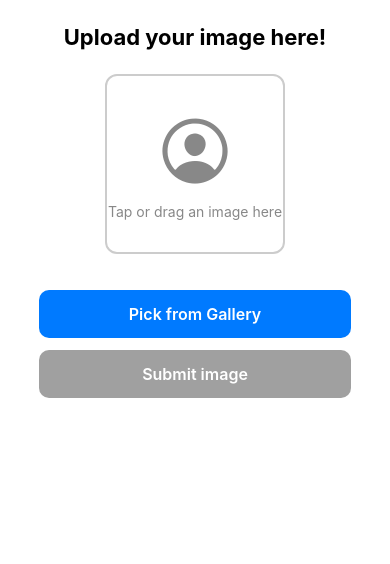
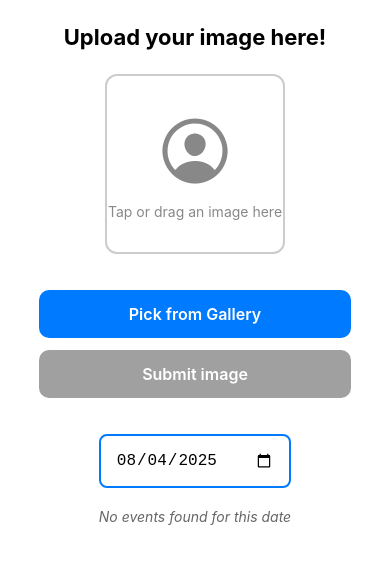
Before and after one commit to lazarosgogos/facecard, a React Native app: screen / in a window 390 px wide. Shown: the top 564 px of the page. Built offline with nearby package versions, Linux system fonts and the light colour scheme.

Commit message:
added date picker functionality and data fetching for events at selected date

```diff
--- a/App.js
+++ b/App.js
@@ -11,10 +11,17 @@ import {
 } from 'react-native';
 import * as ImagePicker from 'expo-image-picker';
 import { Ionicons } from '@expo/vector-icons';
+import DatePickerComponent from './DatePickerComponent';
 
 export default function UploadImageScreen() {
     const [image, setImage] = useState(null);
     const [submitting, setSubmitting] = useState(false);
+    const [selectedEvents, setSelectedEvents] = useState([]);
+
+    const handleEventsLoaded = (events) => {
+        setSelectedEvents(events);
+        // Now you can use selectedEvents elsewhere in your app
+    }
 
     const askPermissionIfNeeded = async () => {
         if (Platform.OS === 'web') return true;
@@ -118,6 +125,10 @@ export default function UploadImageScreen() {
                 disabled={!image || submitting}
                 loading={submitting}
             />
+
+            <View style={styles.container}>
+                <DatePickerComponent onEventsLoaded={handleEventsLoaded} />
+            </View>
         </SafeAreaView>
     );
 }
@@ -143,7 +154,7 @@ function CustomButton({
 const BOX_SIZE = 180;
 
 const styles = StyleSheet.create({
-    container: { flex: 1, padding: 16, alignItems: 'center', backgroundColor: '#fff' },
+    container: { flex: 1, padding: 16, alignItems: 'center', backgroundColor: '#fff' , marginBottom:50},
     header: { fontSize: 22, fontWeight: '700', marginVertical: 24 },
     imageBox: {
         width: BOX_SIZE,
--- /dev/null
+++ b/DatePickerComponent.js
@@ -0,0 +1,195 @@
+import React, { useState } from 'react';
+import { View, Text, TouchableOpacity, StyleSheet, FlatList, Platform } from 'react-native';
+import DateTimePicker from '@react-native-community/datetimepicker';
+import { supabase } from './lib/supabase'; // Adjust import path
+
+const DatePickerComponent = ({ onEventsLoaded }) => {
+    const [date, setDate] = useState(new Date());
+    const [show, setShow] = useState(false);
+    const [events, setEvents] = useState([]);
+    const [loading, setLoading] = useState(false);
+
+    const onChange = (event, selectedDate) => {
+        const currentDate = selectedDate || date;
+
+        // For mobile, hide picker after selection
+        if (Platform.OS !== 'web') {
+            setShow(false);
+        }
+
+        setDate(currentDate);
+        fetchEventsByDate(currentDate);
+    };
+
+    const onWebDateChange = (event) => {
+        const selectedDate = new Date(event.target.value);
+        setDate(selectedDate);
+        fetchEventsByDate(selectedDate);
+    };
+
+    const fetchEventsByDate = async (selectedDate) => {
+        setLoading(true);
+
+        try {
+            // Format date to YYYY-MM-DD for SQL query
+            const formattedDate = selectedDate.toISOString().split('T')[0];
+
+            const { data, error } = await supabase
+                .from('events')
+                .select('*, photos(count)')
+                .eq('event_date', formattedDate)
+                .order('event_id', { ascending: false });
+
+            if (error) {
+                console.error('Error fetching events:', error);
+                return;
+            }
+
+            setEvents(data || []);
+
+            // Pass events to parent component if callback provided
+            if (onEventsLoaded) {
+                onEventsLoaded(data || []);
+            }
+
+        } catch (err) {
+            console.error('Error:', err);
+        } finally {
+            setLoading(false);
+        }
+    };
+
+    const showDatepicker = () => {
+        setShow(true);
+    };
+
+    const renderEvent = ({ item }) => (
+        <View style={styles.eventItem}>
+            <Text style={styles.eventTitle}>{item.title}</Text>
+            <Text style={styles.eventDepartment}>{item.department}</Text>
+            <Text style={styles.eventPhotos}>{item.photo_count} photos</Text>
+        </View>
+    );
+
+    const renderDatePicker = () => {
+        if (Platform.OS === 'web') {
+            return (
+                <input
+                    type="date"
+                    value={date.toISOString().split('T')[0]}
+                    onChange={onWebDateChange}
+                    style={styles.webDateInput}
+                />
+            );
+        }
+
+        return (
+            <>
+                <TouchableOpacity style={styles.dateButton} onPress={showDatepicker}>
+                    <Text style={styles.dateButtonText}>
+                        Select Date: {date.toLocaleDateString()}
+                    </Text>
+                </TouchableOpacity>
+
+                {show && (
+                    <DateTimePicker
+                        testID="dateTimePicker"
+                        value={date}
+                        mode="date"
+                        display="default"
+                        onChange={onChange}
+                    />
+                )}
+            </>
+        );
+    };
+
+    return (
+        <View style={styles.container}>
+            {renderDatePicker()}
+
+            {loading && <Text style={styles.loading}>Loading events...</Text>}
+
+            <FlatList
+                data={events}
+                renderItem={renderEvent}
+                keyExtractor={(item) => item.event_id.toString()}
+                style={styles.eventsList}
+                ListEmptyComponent={
+                    !loading ? <Text style={styles.noEvents}>No events found for this date</Text> : null
+                }
+            />
+        </View>
+    );
+};
+
+const styles = StyleSheet.create({
+    container: {
+        padding: 20,
+        marginBottom: '0 auto',
+        minHeight: '100vh',
+    },
+    dateButton: {
+        backgroundColor: '#007AFF',
+        padding: 15,
+        borderRadius: 8,
+        alignItems: 'center',
+        marginBottom: '20 auto',
+    },
+    dateButtonText: {
+        color: 'white',
+        fontSize: 16,
+        fontWeight: 'bold',
+    },
+    webDateInput: {
+        padding: 15,
+        fontSize: 16,
+        borderRadius: 8,
+        border: '2px solid #007AFF',
+        marginBottom: 20,
+        width: '100%',
+        boxSizing: 'border-box',
+    },
+    loading: {
+        textAlign: 'center',
+        fontSize: 16,
+        color: '#666',
+        marginBottom: 20,
+    },
+    eventsList: {
+        minHeight: 150,
+        maxHeight: 400,
+        flex: 1,
+        margin: '10 auto',
+        marginBottom: 50,
+    },
+    eventItem: {
+        backgroundColor: '#f5f5f5',
+        padding: 15,
+        maring:10,
+        borderRadius: 8,
+        marginBottom: 20,
+    },
+    eventTitle: {
+        fontSize: 16,
+        fontWeight: 'bold',
+        marginBottom: 5,
+    },
+    eventDepartment: {
+        fontSize: 14,
+        color: '#666',
+        marginBottom: 3,
+    },
+    eventPhotos: {
+        fontSize: 12,
+        color: '#999',
+    },
+    noEvents: {
+        textAlign: 'center',
+        fontSize: 14,
+        color: '#666',
+        fontStyle: 'italic',
+    },
+});
+
+export default DatePickerComponent;
```
